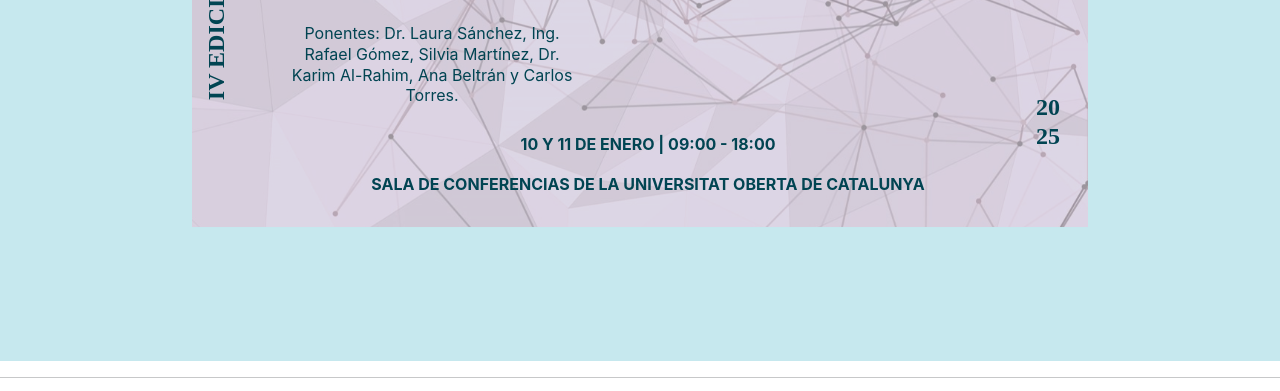
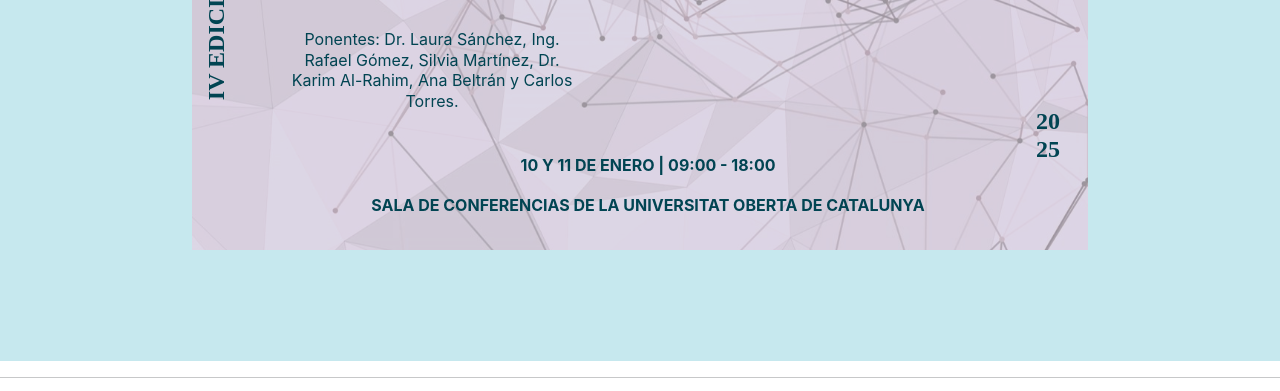
Before and after one commit to pabael/htmlcssII-p2, a website built with Parcel: page src/index.html in a window 1280 px wide. Shown: the part 350-741 px from the top of the page. Built offline with nearby package versions, Linux system fonts and the light colour scheme.

Commit message:
better poster

```diff
--- a/src/assets/styles/layouts/_home.scss
+++ b/src/assets/styles/layouts/_home.scss
@@ -75,15 +75,20 @@
   display: flex;
   flex-direction: column;
   justify-content: center;
+  align-items: center;
   padding-bottom: 3em;
 
   .img {
     object-fit: cover;
     filter: hue-rotate(140deg);
+    opacity: 0.4;
+    width: 50vw;
   }
 
   .poster{
     width: 90vw;
+    display: flex;
+    flex-direction: column;
 
     margin: auto;
     margin-top: 0;
@@ -127,27 +132,25 @@
 @supports (display:grid) {
   @media (min-width: 700px){
     .home-container{
-      position: relative;
-
-      .img {
-        position: absolute;
-        top: 45%;
-        left: 50%;
-        width: 70%;
-        height: 90%;
-        z-index: 1;
-        transform: translate(-50%, -50%);
-        opacity: 0.4;
-        object-fit: cover;
-      }
 
       .poster {
         display: grid;
         grid-template-columns: 6em fit-content(18em) 1fr minmax(10em, 28em) 5em;
         grid-template-rows: 3fr 0.5fr 2fr 2fr;
+        width: 70%;
+      }
 
+      .img {
+        width: 100%;
+        height: 100%;
+        z-index: 1;
+        object-fit: cover;
+        grid-column: 1 / -1;
+        grid-row: 1 / -1;
+      }
+
+      h1, h2, p, .date {
         z-index: 50;
-        width: 70%;
       }
 
       h1{
--- a/src/views/home.html
+++ b/src/views/home.html
@@ -1,6 +1,6 @@
 <div class="home-container">
-  <img class="img" src="../assets/images/poster.jpg">
   <div class="poster">
+    <img class="img" src="../assets/images/poster.jpg">
     <h1>JORNADAS <br> SEGURIDAD <br> INFORMÁTICA</h1>
     <div class="edition">
       <h2>IV EDICIÓN</h2>
```
